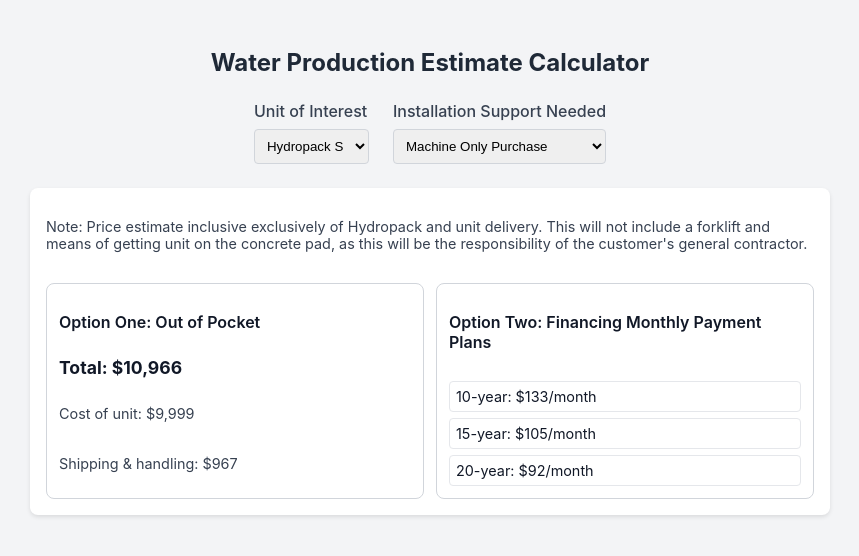
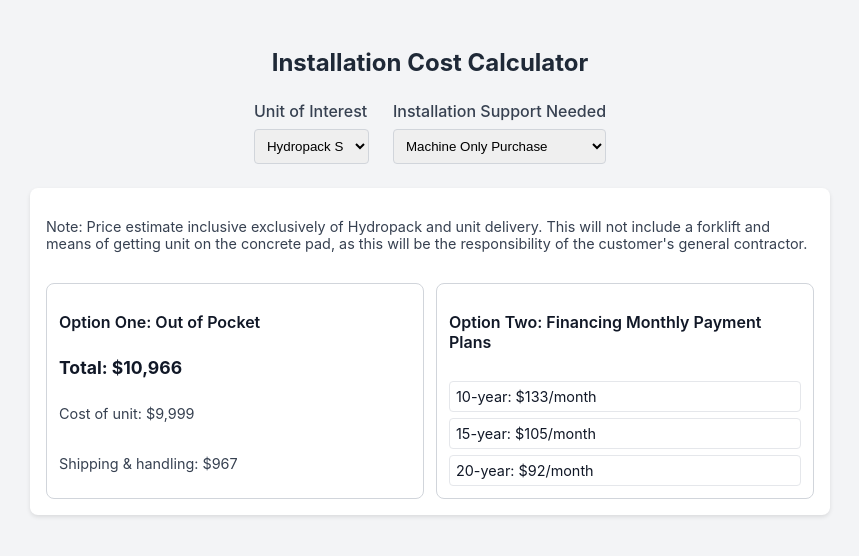
Before and after one commit to stgrky/hydropack-material-calculator, a React (Create React App) app: page / in a window 1280 px wide. Shown: the top 556 px of the page, without its empty margins (210-1069 px from the left). Built offline with nearby package versions, Linux system fonts and the light colour scheme.

Commit message:
name correction

```diff
--- a/src/App.js
+++ b/src/App.js
@@ -86,7 +86,7 @@
 
   return (
     <div className="page">
-      <h1 className="title">Water Production Estimate Calculator</h1>
+      <h1 className="title">Installation Cost Calculator</h1>
 
       <div className="dropdowns">
         <div className="dropdown">
```
